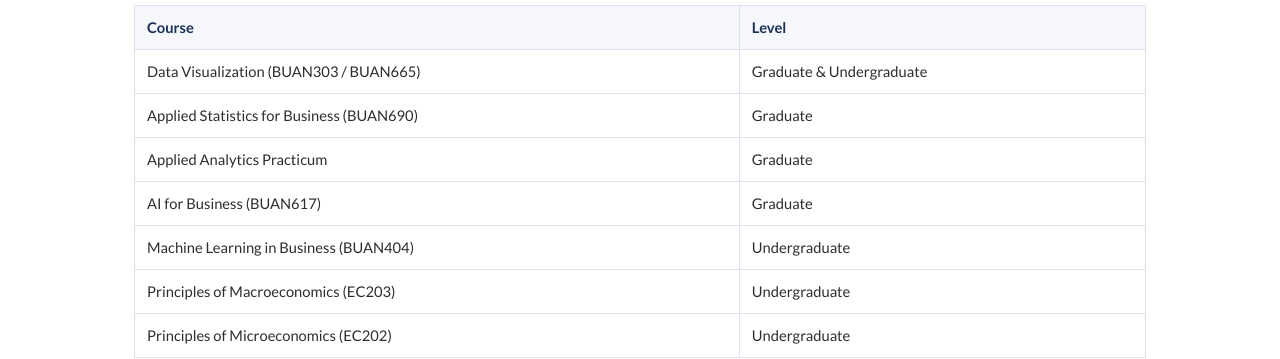
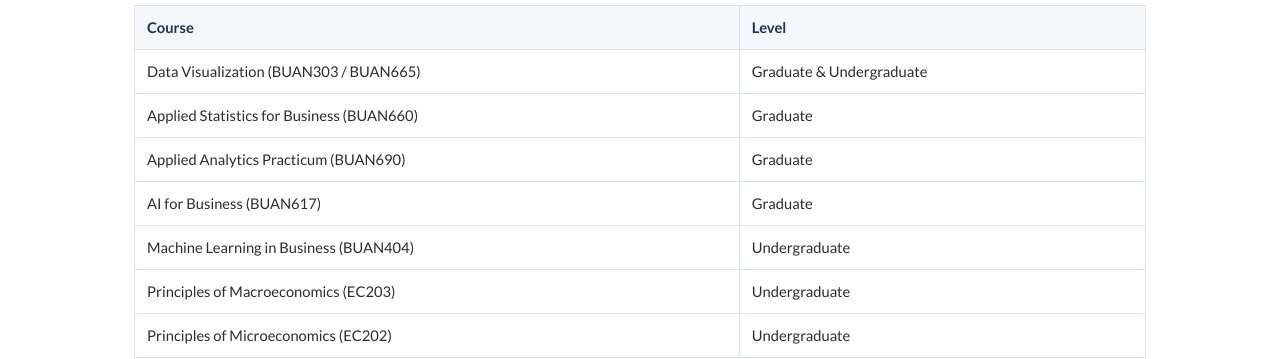
Before and after one commit to weijiap/weijiap.github.io, a Jekyll site: the page built from teaching.html, in a window 1280 px wide and 900 px high. Shown: the part 258-617 px from the top of the window. Built offline with Jekyll 4.4.1, drawn with Linux system fonts in a browser that asks for light colours.

Commit message:
Teaching: fix course numbers - BUAN660 for Applied Stats, BUAN690 for Practicum

```diff
--- a/teaching.html
+++ b/teaching.html
@@ -29,11 +29,11 @@ permalink: /teaching/
           <td>Graduate &amp; Undergraduate</td>
         </tr>
         <tr>
-          <td>Applied Statistics for Business (BUAN690)</td>
+          <td>Applied Statistics for Business (BUAN660)</td>
           <td>Graduate</td>
         </tr>
         <tr>
-          <td>Applied Analytics Practicum</td>
+          <td>Applied Analytics Practicum (BUAN690)</td>
           <td>Graduate</td>
         </tr>
         <tr>
```
